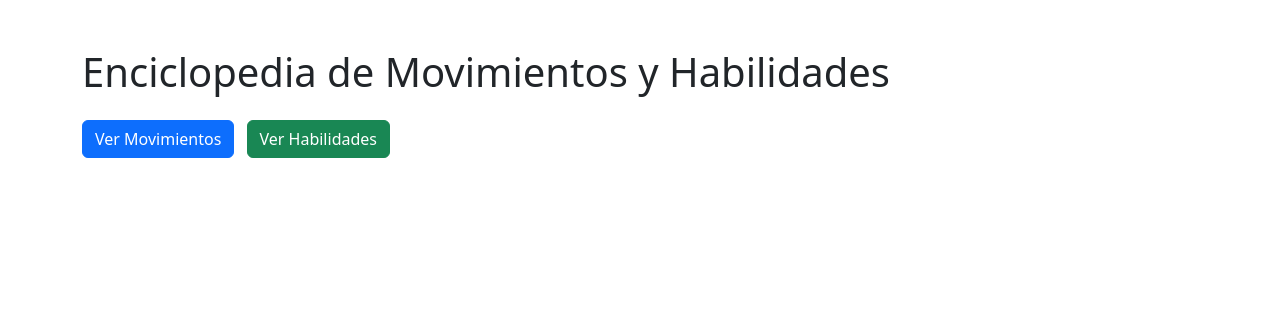
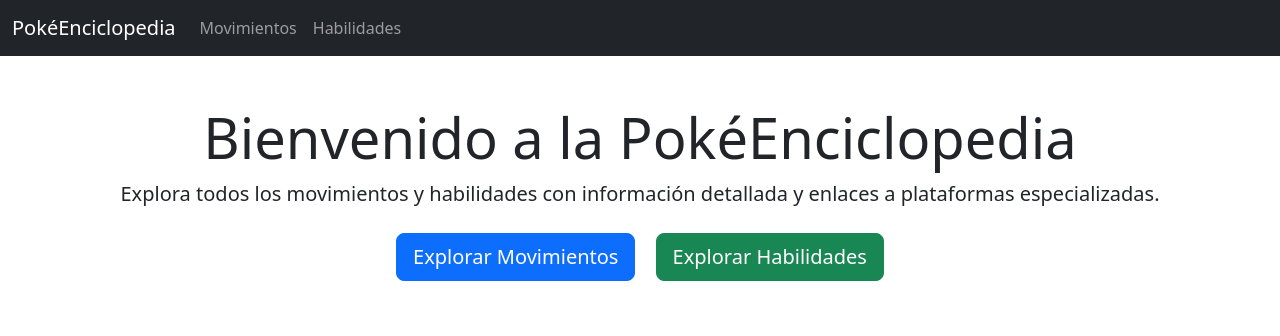
Before and after one commit to Tlakaelel09/pokemon, a Node server app: page / in a window 1280 px wide. Shown: the top 336 px of the page. Run offline with Node 20, Linux system fonts and the light colour scheme; some libraries are stand-ins or nearby versions.

Commit message:
Update index.ejs

```diff
--- a/views/index.ejs
+++ b/views/index.ejs
@@ -1,3 +1,4 @@
+<!DOCTYPE html>
 <html lang="es">
 <head>
   <meta charset="UTF-8">
@@ -6,11 +7,33 @@
   <link rel="stylesheet" href="/style.css">
   <title>Enciclopedia Pokémon</title>
 </head>
-<body class="container py-5">
-  <h1 class="mb-4">Enciclopedia de Movimientos y Habilidades</h1>
-  <nav class="mb-4">
-    <a class="btn btn-primary me-2" href="/movimientos">Ver Movimientos</a>
-    <a class="btn btn-success" href="/habilidades">Ver Habilidades</a>
+<body>
+  <nav class="navbar navbar-expand-lg navbar-dark bg-dark">
+    <div class="container-fluid">
+      <a class="navbar-brand" href="/">PokéEnciclopedia</a>
+      <button class="navbar-toggler" type="button" data-bs-toggle="collapse" data-bs-target="#navbarNav">
+        <span class="navbar-toggler-icon"></span>
+      </button>
+      <div class="collapse navbar-collapse" id="navbarNav">
+        <ul class="navbar-nav">
+          <li class="nav-item">
+            <a class="nav-link" href="/movimientos">Movimientos</a>
+          </li>
+          <li class="nav-item">
+            <a class="nav-link" href="/habilidades">Habilidades</a>
+          </li>
+        </ul>
+      </div>
+    </div>
   </nav>
+
+  <div class="container py-5 text-center">
+    <h1 class="display-4">Bienvenido a la PokéEnciclopedia</h1>
+    <p class="lead">Explora todos los movimientos y habilidades con información detallada y enlaces a plataformas especializadas.</p>
+    <a href="/movimientos" class="btn btn-primary btn-lg m-2">Explorar Movimientos</a>
+    <a href="/habilidades" class="btn btn-success btn-lg m-2">Explorar Habilidades</a>
+  </div>
+
+  <script src="https://cdn.jsdelivr.net/npm/bootstrap@5.3.0/dist/js/bootstrap.bundle.min.js"></script>
 </body>
 </html>
```
